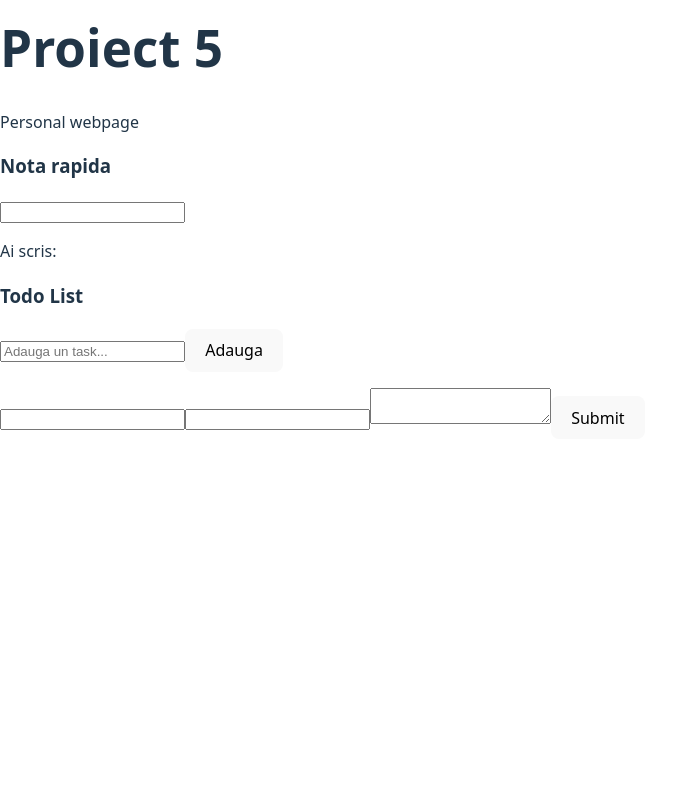
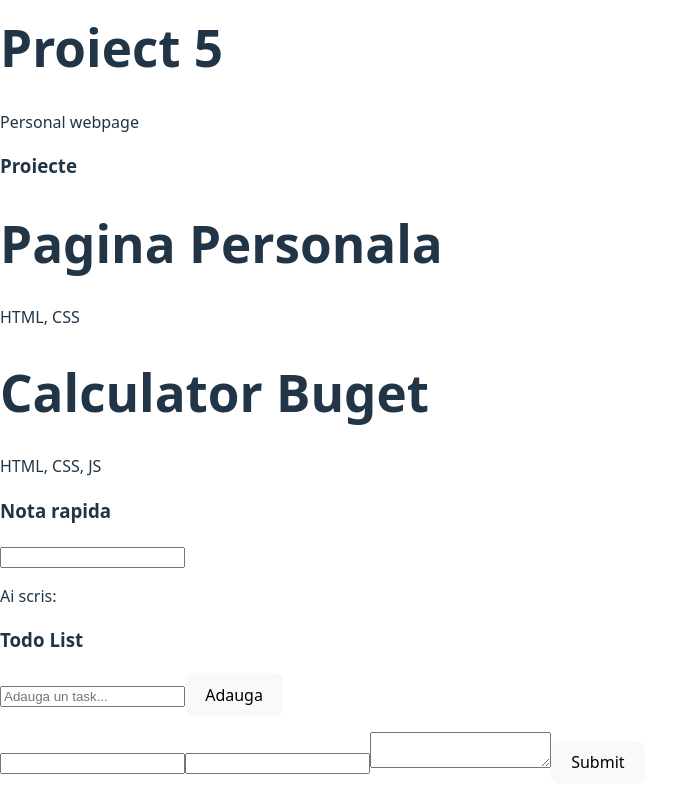
Before and after one commit to mihaiturcanu/lab_pw, a React (Vite) app: page /projects in a window 1280 px wide. Shown: the part 939-1739 px from the top of the page, without its empty margins (0-688 px from the left). Before the commit the page ends 1394 px from the top, so only its background shows below. Built offline with nearby package versions, Linux system fonts and the light colour scheme.

Commit message:
feat: add ProjectList component that shows projects from JSON file using Card component

```diff
--- /dev/null
+++ b/public/data/projects.json
@@ -0,0 +1,8 @@
+{
+    "projects": [
+        { "id": 1, "title": "Pagina Personala", "tech": "HTML, CSS", "done": true },
+        { "id": 2, "title": "Calculator Buget", "tech": "HTML, CSS, JS", "done": true },
+        { "id": 3, "title": "Dashboard React", "tech": "React", "done": false },
+        { "id": 4, "title": "API Meteo", "tech": "React, API", "done": false }
+        ]
+    }
--- a/src/App.jsx
+++ b/src/App.jsx
@@ -4,6 +4,7 @@
 import ContactForm from './ContactForm';
 import Clock from './Clock';
 import { useState } from 'react';
+import ProjectList from './ProjectList';
 
 function App() {
   const [count, setCount] = useState(0);
@@ -27,6 +28,7 @@
     {projects.map(function(item, index){
       return <Card key={index} title={item.title} description={item.description} />
     })}
+    <ProjectList/>
     <QuickNote/>
     <TodoList/>
     <ContactForm/>
--- /dev/null
+++ b/src/ProjectList.jsx
@@ -0,0 +1,29 @@
+import {useState, useEffect} from 'react';
+import Card from './Card';
+
+function ProjectList(){
+    const[projects, setProjects] = useState([]);
+    const[loading, setLoading] = useState(true);
+    useEffect(function(){
+        fetch('/data/projects.json').then(function(response){
+            return response.json();
+        }).then(function(data){
+            setProjects(data.projects);
+            setLoading(false);
+        });
+    }, []);
+    if(loading){
+        return <p>Se incarca...</p>
+    }
+    return(
+        <div>
+            <h3>Proiecte</h3>
+            {projects.map(function(project, index){
+                if(project.done)
+                return <Card key={index} title={project.title} description={project.tech}/>
+            })}
+        </div>
+    );
+}
+
+export default ProjectList;
```
